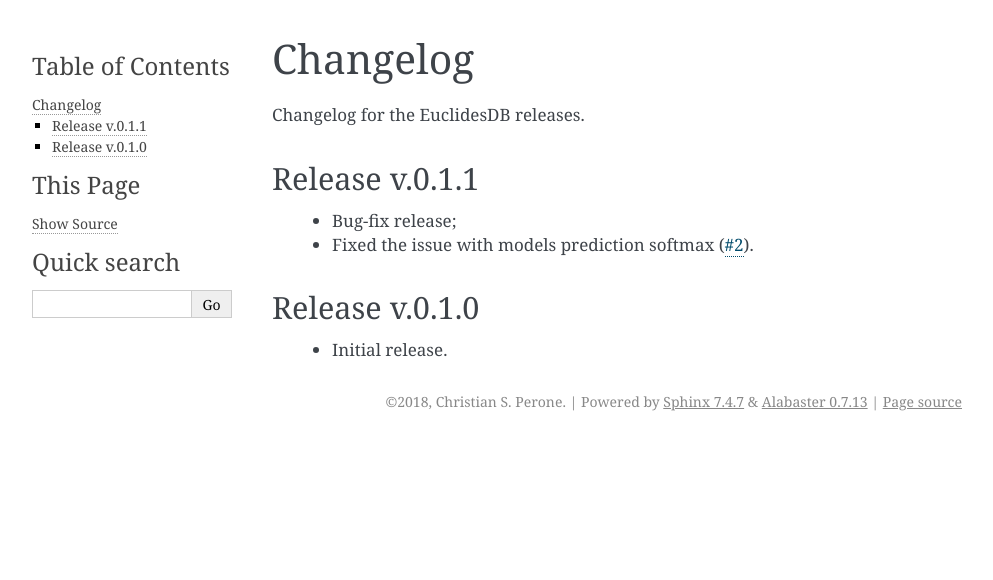
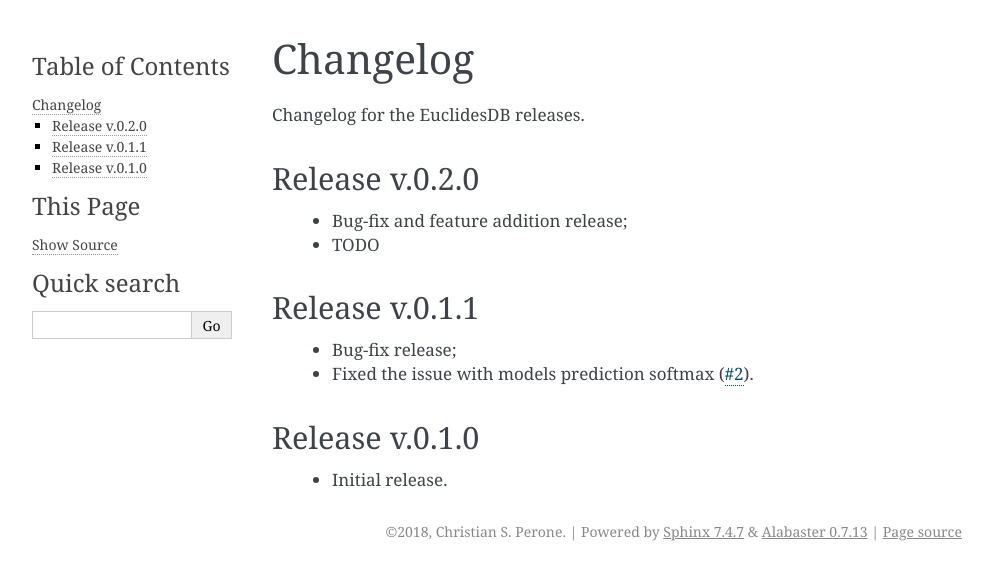
Before and after one commit to perone/euclidesdb, a Sphinx documentation site: the page built from docs/source/changelog.rst, in a window 1280 px wide. Shown: the top 580 px of the page, without its empty margins (148-1141 px from the left). Built offline with Sphinx 7.4.7, drawn with Linux system fonts in a browser that asks for light colours.

Commit message:
Bumping to new version v0.2.0.

```diff
--- a/CMakeLists.txt
+++ b/CMakeLists.txt
@@ -4,8 +4,8 @@ project(euclidesdb CXX)
 
 # ----[ Project versioning
 set(EUCLIDESDB_VERSION_MAJOR 0)
-set(EUCLIDESDB_VERSION_MINOR 1)
-set(EUCLIDESDB_VERSION_PATCH 1)
+set(EUCLIDESDB_VERSION_MINOR 2)
+set(EUCLIDESDB_VERSION_PATCH 0)
 set(EUCLIDESDB_VERSION_STRING ${EUCLIDESDB_VERSION_MAJOR}.${EUCLIDESDB_VERSION_MINOR}.${EUCLIDESDB_VERSION_PATCH})
 
 # ----[ C++11 requirements, no gnu++11
--- a/docs/source/changelog.rst
+++ b/docs/source/changelog.rst
@@ -1,6 +1,11 @@
 Changelog
 ===============================================================================
 Changelog for the EuclidesDB releases.
+
+Release v.0.2.0
+-------------------------------------------------------------------------------
+    - Bug-fix and feature addition release;
+    - TODO
 
 Release v.0.1.1
 -------------------------------------------------------------------------------
--- a/docs/source/conf.py
+++ b/docs/source/conf.py
@@ -24,9 +24,9 @@ copyright = '2018, Christian S. Perone'
 author = 'Christian S. Perone'
 
 # The short X.Y version
-version = '0.1.1'
+version = '0.2.0'
 # The full version, including alpha/beta/rc tags
-release = '0.1.1'
+release = '0.2.0'
 
 
 # -- General configuration ---------------------------------------------------
```
Also changed, not shown: 5 other files.
